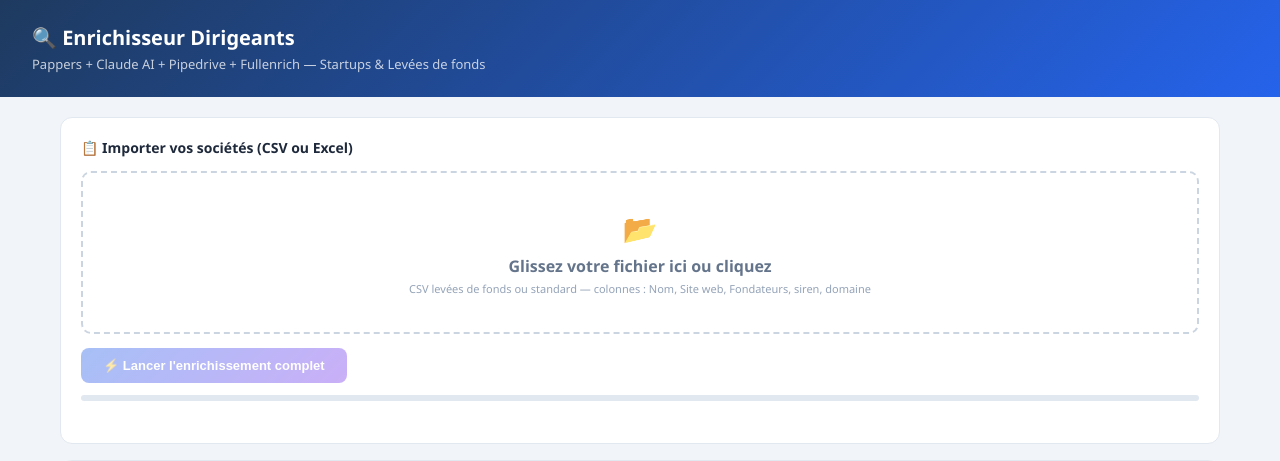
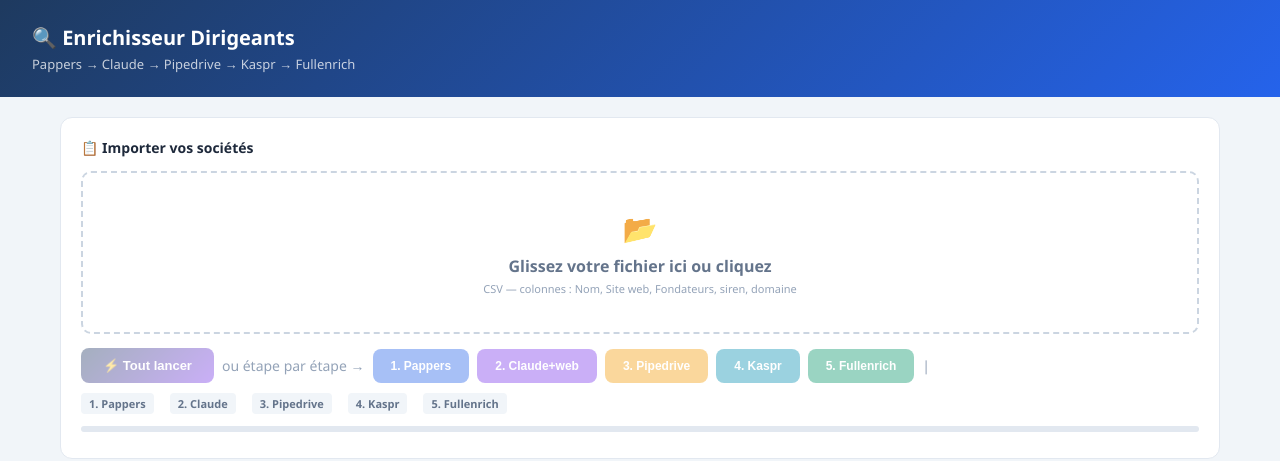
Before and after one commit to MarieMoriceau/enrichisseur-dirigeants, a FastAPI app: page / in a window 1280 px wide. Shown: the top 461 px of the page. Run offline with FastAPI, Linux system fonts and the light colour scheme.

Commit message:
Add files via upload

```diff
--- a/templates/index.html
+++ b/templates/index.html
@@ -16,13 +16,26 @@ body { font-family: 'Segoe UI', system-ui, sans-serif; background: #f1f5f9; min-
 .zone { border: 2px dashed #cbd5e1; border-radius: 10px; padding: 36px; text-align: center; cursor: pointer; color: #64748b; transition: all 0.2s; }
 .zone:hover { border-color: #2563eb; background: #eff6ff; color: #2563eb; }
 .zone input { display: none; }
-.btn { border: none; border-radius: 8px; padding: 10px 22px; font-size: 13px; font-weight: 700; cursor: pointer; transition: all 0.2s; }
-.btn-primary { background: linear-gradient(135deg, #2563eb, #7c3aed); color: white; }
-.btn-primary:disabled { opacity: 0.4; cursor: not-allowed; }
-.btn-stop { background: #ef4444; color: white; display: none; }
-.btn-export { background: #059669; color: white; display: none; }
+.btn { border: none; border-radius: 8px; padding: 10px 18px; font-size: 12px; font-weight: 700; cursor: pointer; transition: all 0.2s; }
+.btn:disabled { opacity: 0.4; cursor: not-allowed; }
+.btn-pappers  { background: #2563eb; color: white; }
+.btn-claude   { background: #7c3aed; color: white; }
+.btn-pipedrive{ background: #f59e0b; color: white; }
+.btn-kaspr    { background: #0891b2; color: white; }
+.btn-fullenrich{ background: #059669; color: white; }
+.btn-all      { background: linear-gradient(135deg, #1e3a5f, #7c3aed); color: white; padding: 10px 22px; font-size: 13px; }
+.btn-stop     { background: #ef4444; color: white; display: none; }
+.btn-export   { background: #059669; color: white; display: none; }
+.phases { display: flex; gap: 8px; flex-wrap: wrap; margin-top: 14px; align-items: center; }
+.phase-divider { color: #94a3b8; font-size: 14px; }
 .progress-bar { height: 6px; background: #e2e8f0; border-radius: 99px; overflow: hidden; margin-top: 12px; }
 .progress-fill { height: 100%; background: linear-gradient(90deg, #2563eb, #7c3aed); border-radius: 99px; transition: width 0.3s; width: 0%; }
+.status-bar { display: flex; gap: 16px; margin-top: 10px; flex-wrap: wrap; }
+.phase-status { font-size: 11px; padding: 3px 8px; border-radius: 4px; font-weight: 600; }
+.phase-idle    { background: #f1f5f9; color: #64748b; }
+.phase-running { background: #fef9c3; color: #854d0e; }
+.phase-done    { background: #dcfce7; color: #166534; }
+.phase-error   { background: #fee2e2; color: #991b1b; }
 table { width: 100%; border-collapse: collapse; font-size: 12px; }
 th { background: #f8fafc; color: #475569; font-weight: 700; padding: 10px 12px; text-align: left; border-bottom: 2px solid #e2e8f0; }
 td { padding: 9px 12px; border-bottom: 1px solid #f1f5f9; color: #334155; }
@@ -33,24 +46,24 @@ tr:hover td { background: #f8fafc; }
 .haute { background: #dcfce7; color: #166534; }
 .moyenne { background: #fef9c3; color: #854d0e; }
 .faible { background: #fee2e2; color: #991b1b; }
-.src-pappers { background: #eff6ff; color: #2563eb; }
-.src-claude { background: #f5f3ff; color: #7c3aed; }
-.src-fullenrich { background: #dcfce7; color: #166534; }
-.src-pipedrive { background: #fef9c3; color: #854d0e; }
+.src-pappers   { background: #eff6ff; color: #2563eb; }
+.src-claude    { background: #f5f3ff; color: #7c3aed; }
+.src-pipedrive { background: #fef3c7; color: #92400e; }
+.src-kaspr     { background: #e0f2fe; color: #0369a1; }
+.src-fullenrich{ background: #dcfce7; color: #166534; }
 .info { font-size: 12px; color: #059669; font-weight: 600; margin-top: 8px; }
-.row-btns { display: flex; gap: 8px; align-items: center; flex-wrap: wrap; margin-top: 14px; }
 .stat { font-size: 12px; color: #64748b; }
-.countdown { font-size: 11px; color: #7c3aed; font-weight: 600; margin-top: 4px; height: 16px; }
 </style>
 </head>
 <body>
 <div class="header">
   <h1>🔍 Enrichisseur Dirigeants</h1>
-  <p>Pappers + Claude AI + Pipedrive + Fullenrich — Startups &amp; Levées de fonds</p>
+  <p>Pappers → Claude → Pipedrive → Kaspr → Fullenrich</p>
 </div>
 <div class="container">
+
   <div class="card">
-    <h2>📋 Importer vos sociétés (CSV ou Excel)</h2>
+    <h2>📋 Importer vos sociétés</h2>
     <div class="zone" id="zone" onclick="document.getElementById('fileInput').click()"
          ondragover="event.preventDefault();this.style.borderColor='#2563eb'"
          ondragleave="this.style.borderColor=''"
@@ -58,18 +71,34 @@ tr:hover td { background: #f8fafc; }
       <input type="file" id="fileInput" accept=".csv,.xlsx,.xls" onchange="handleFile(this.files[0])">
       <div style="font-size:28px;margin-bottom:8px">📂</div>
       <div style="font-weight:700">Glissez votre fichier ici ou cliquez</div>
-      <div style="font-size:11px;margin-top:4px;color:#94a3b8">CSV levées de fonds ou standard — colonnes : Nom, Site web, Fondateurs, siren, domaine</div>
+      <div style="font-size:11px;margin-top:4px;color:#94a3b8">CSV — colonnes : Nom, Site web, Fondateurs, siren, domaine</div>
     </div>
     <div class="info" id="fileInfo"></div>
-    <div class="row-btns">
-      <button class="btn btn-primary" id="btnStart" onclick="startEnrichment()" disabled>⚡ Lancer l'enrichissement complet</button>
-      <button class="btn btn-stop" id="btnStop" onclick="stopEnrichment()">⏹ Arrêter</button>
-      <button class="btn btn-export" id="btnExport" onclick="exportCSV()">⬇️ Export CSV</button>
+
+    <div class="phases">
+      <button class="btn btn-all" id="btnAll" onclick="runAll()" disabled>⚡ Tout lancer</button>
+      <div class="phase-divider">ou étape par étape →</div>
+      <button class="btn btn-pappers"   id="btn1" onclick="runPhase1()" disabled>1. Pappers</button>
+      <button class="btn btn-claude"    id="btn2" onclick="runPhase2()" disabled>2. Claude+web</button>
+      <button class="btn btn-pipedrive" id="btn3" onclick="runPhase3()" disabled>3. Pipedrive</button>
+      <button class="btn btn-kaspr"     id="btn4" onclick="runPhase4()" disabled>4. Kaspr</button>
+      <button class="btn btn-fullenrich"id="btn5" onclick="runPhase5()" disabled>5. Fullenrich</button>
+      <div class="phase-divider">|</div>
+      <button class="btn btn-stop"   id="btnStop"   onclick="stopAll()">⏹ Stop</button>
+      <button class="btn btn-export" id="btnExport" onclick="exportCSV()">⬇️ CSV</button>
       <span class="stat" id="statLabel"></span>
     </div>
+
+    <div class="status-bar" id="statusBar">
+      <span class="phase-status phase-idle" id="s1">1. Pappers</span>
+      <span class="phase-status phase-idle" id="s2">2. Claude</span>
+      <span class="phase-status phase-idle" id="s3">3. Pipedrive</span>
+      <span class="phase-status phase-idle" id="s4">4. Kaspr</span>
+      <span class="phase-status phase-idle" id="s5">5. Fullenrich</span>
+    </div>
+
     <div class="progress-bar"><div class="progress-fill" id="progressFill"></div></div>
     <div style="font-size:11px;color:#94a3b8;margin-top:6px" id="progressLabel"></div>
-    <div class="countdown" id="countdown"></div>
   </div>
 
   <div class="card">
@@ -84,14 +113,14 @@ tr:hover td { background: #f8fafc; }
 </div>
 
 <script>
-let rows = [], results = [], running = false, stopFlag = false, countdownInterval = null;
+let rows = [], results = [], running = false, stopFlag = false;
 
+// ── File handling ──────────────────────────────────────────────
 function handleDrop(e) {
   e.preventDefault();
   document.getElementById('zone').style.borderColor = '';
   if (e.dataTransfer.files[0]) handleFile(e.dataTransfer.files[0]);
 }
-
 function handleFile(file) {
   const ext = file.name.split('.').pop().toLowerCase();
   if (ext === 'csv') {
@@ -103,9 +132,8 @@ function handleFile(file) {
     reader.onload = e => parseXLSX(e.target.result);
     reader.readAsArrayBuffer(file);
   }
-  document.getElementById('fileInfo').textContent = `✅ Fichier chargé : ${file.name}`;
+  document.getElementById('fileInfo').textContent = `✅ ${file.name}`;
 }
-
 function parseCSV(text) {
   if (text.charCodeAt(0) === 0xFEFF) text = text.slice(1);
   const sep = text.split('\n')[0].split(';').length > text.split('\n')[0].split(',').length ? ';' : ',';
@@ -119,7 +147,6 @@ function parseCSV(text) {
   }).filter(r => r.nom);
   onRowsParsed();
 }
-
 function parseXLSX(buffer) {
   if (!window.XLSX) {
     const s = document.createElement('script');
@@ -128,7 +155,6 @@ function parseXLSX(buffer) {
     document.head.appendChild(s);
   } else doParseXLSX(buffer);
 }
-
 function doParseXLSX(buffer) {
   const wb = window.XLSX.read(buffer, {type:'array'});
   const ws = wb.Sheets[wb.SheetNames[0]];
@@ -140,87 +166,149 @@ function doParseXLSX(buffer) {
   }).filter(r => r.nom);
   onRowsParsed();
 }
-
 function cleanDomain(url) {
   if (!url) return '';
-  return url.toLowerCase()
-    .replace('https://','').replace('http://','').replace('www.','')
-    .split('/')[0].trim();
+  return url.toLowerCase().replace('https://','').replace('http://','').replace('www.','').split('/')[0].trim();
 }
-
 function normalizeRow(r) {
   const get = (...keys) => { for (const k of keys) { if (r[k] && r[k] !== '—') return r[k]; } return ''; };
-  // Supporte les 2 formats : levées de fonds ET format standard
-  const rawDomaine = get('site web','domaine','domain','website','site','url');
   return {
     nom:        get('nom','name','organisation','société','societe','company','entreprise'),
     siren:      get('siren','siret'),
-    domaine:    cleanDomain(rawDomaine),
+    domaine:    cleanDomain(get('site web','domaine','domain','website','site','url')),
     org_id:     get('org id','org_id','id'),
     fondateurs: get('fondateurs','founders','fondateur'),
   };
 }
-
 function onRowsParsed() {
-  document.getElementById('fileInfo').textContent += ` — ${rows.length} société(s) détectée(s)`;
-  document.getElementById('btnStart').disabled = false;
-  document.getElementById('statLabel').textContent = `${rows.length} sociétés à enrichir`;
+  document.getElementById('fileInfo').textContent += ` — ${rows.length} société(s)`;
+  ['btnAll','btn1','btn2','btn3','btn4','btn5'].forEach(id => document.getElementById(id).disabled = false);
+  document.getElementById('statLabel').textContent = `${rows.length} sociétés`;
 }
 
-async function startEnrichment() {
+// ── Status helpers ─────────────────────────────────────────────
+function setStatus(n, state, label) {
+  const el = document.getElementById(`s${n}`);
+  el.className = `phase-status phase-${state}`;
+  el.textContent = label || el.textContent;
+}
+function setRunning(on) {
+  running = on;
+  document.getElementById('btnStop').style.display = on ? 'inline-block' : 'none';
+  document.getElementById('btnExport').style.display = on ? 'none' : 'inline-block';
+  ['btnAll','btn1','btn2','btn3','btn4','btn5'].forEach(id => document.getElementById(id).disabled = on);
+}
+
+// ── PHASE 1 : Pappers + Claude ─────────────────────────────────
+async function runPhase1() {
   if (running) return;
-  running = true; stopFlag = false; results = [];
-  document.getElementById('btnStart').disabled = true;
-  document.getElementById('btnStop').style.display = 'inline-block';
-  document.getElementById('btnExport').style.display = 'none';
+  setRunning(true);
+  stopFlag = false;
+  results = [];
   document.getElementById('tbody').innerHTML = '';
+  setStatus(1, 'running', '1. Pappers ⏳');
 
-  // PASSE 1 : Pappers + Claude + Pipedrive
   for (let i = 0; i < rows.length; i++) {
     if (stopFlag) break;
     document.getElementById('progressFill').style.width = Math.round(i/rows.length*100) + '%';
-    document.getElementById('progressLabel').textContent = `Passe 1 — ${i}/${rows.length} enrichis`;
-    document.getElementById('statLabel').textContent = `⏳ ${rows[i].nom}…`;
-
+    document.getElementById('progressLabel').textContent = `${i+1}/${rows.length} — ${rows[i].nom}`;
+    document.getElementById('statLabel').textContent = `⏳ ${rows[i].nom}`;
     try {
       const resp = await fetch('/enrich_one', {
-        method: 'POST',
-        headers: {'Content-Type': 'application/json'},
+        method: 'POST', headers: {'Content-Type':'application/json'},
         body: JSON.stringify(rows[i])
       });
       const data = await resp.json();
       if (data.results) { results.push(...data.results); renderResults(); }
     } catch(e) {
-      results.push({ societe: rows[i].nom, siren:'', prenom:'', nom_dg:'', titre:'', email:'', confiance:'', source:'' });
+      results.push({societe:rows[i].nom,siren:'',prenom:'',nom_dg:'',titre:'',email:'',confiance:'',source:''});
+    }
+    if (i < rows.length - 1 && !stopFlag) await sleep(8000);
+  }
+
+  document.getElementById('progressFill').style.width = '100%';
+  setStatus(1, 'done', `1. Pappers ✅ (${results.filter(r=>r.nom_dg).length} dirigeants)`);
+  document.getElementById('statLabel').textContent = `✅ ${results.filter(r=>r.nom_dg).length} dirigeants trouvés`;
+  document.getElementById('progressLabel').textContent = `${results.length} contacts`;
+  setRunning(false);
+  // Activer phases suivantes
+  ['btn2','btn3','btn4','btn5'].forEach(id => document.getElementById(id).disabled = false);
+}
+
+// ── PHASE 2 : Pipedrive ────────────────────────────────────────
+async function runPhase3() {
+  if (running || !results.length) return;
+  setRunning(true);
+  setStatus(3, 'running', '3. Pipedrive ⏳');
+  const sans = results.filter(r => r.nom_dg && !r.email);
+  document.getElementById('statLabel').textContent = `⏳ Pipedrive — ${sans.length} contacts à vérifier`;
+  // Pipedrive est appelé dans enrich_one, pas en batch
+  // On relance enrich_one uniquement pour les contacts sans email
+  let found = 0;
+  for (const r of sans) {
+    if (stopFlag) break;
+    try {
+      const resp = await fetch('/check_pipedrive', {
+        method: 'POST', headers: {'Content-Type':'application/json'},
+        body: JSON.stringify({prenom: r.prenom, nom: r.nom_dg})
+      });
+      const data = await resp.json();
+      if (data.email) {
+        const idx = results.indexOf(r);
+        results[idx].email = data.email;
+        results[idx].confiance = 'haute';
+        results[idx].source = (results[idx].source||'') + '+Pipedrive';
+        found++;
         renderResults();
       }
-
-    if (i < rows.length - 1 && !stopFlag) {
-      await new Promise(r => setTimeout(r, 8000));
+    } catch(e) {}
   }
+  setStatus(3, 'done', `3. Pipedrive ✅ (${found} emails)`);
+  document.getElementById('statLabel').textContent = `✅ Pipedrive : ${found} emails`;
+  setRunning(false);
 }
 
-  // PASSE 2 : Fullenrich batch automatique
-  const aEnricher = results.filter(r => r.nom_dg && (!r.email || r.confiance === 'faible'));
-  if (!stopFlag && aEnricher.length > 0) {
-    document.getElementById('statLabel').textContent = `⏳ Fullenrich — ${aEnricher.length} contacts à enrichir…`;
-    document.getElementById('progressLabel').textContent = 'Passe 2 — Fullenrich en cours…';
-    document.getElementById('progressFill').style.width = '80%';
+// ── PHASE 3 : Kaspr ────────────────────────────────────────────
+async function runPhase4() {
+  if (running || !results.length) return;
+  setRunning(true);
+  setStatus(4, 'running', '4. Kaspr ⏳');
+  await runEmailBatch('kaspr');
+  setRunning(false);
+}
+
+// ── PHASE 4 : Fullenrich ───────────────────────────────────────
+async function runPhase5() {
+  if (running || !results.length) return;
+  setRunning(true);
+  setStatus(5, 'running', '5. Fullenrich ⏳');
+  await runEmailBatch('fullenrich');
+  setRunning(false);
+}
+
+// ── Batch email enrichment (Kaspr + Fullenrich) ────────────────
+async function runEmailBatch(phase) {
+  const toEnrich = results
+    .map((r, idx) => ({...r, idx}))
+    .filter(r => r.nom_dg && (!r.email || r.confiance === 'faible'));
+
+  if (!toEnrich.length) {
+    if (phase === 'kaspr') setStatus(4, 'done', '4. Kaspr ✅ (rien à faire)');
+    else setStatus(5, 'done', '5. Fullenrich ✅ (rien à faire)');
+    document.getElementById('statLabel').textContent = '✅ Tous les emails déjà trouvés';
+    return;
+  }
+
+  document.getElementById('statLabel').textContent = `⏳ ${phase === 'kaspr' ? 'Kaspr' : 'Fullenrich'} — ${toEnrich.length} contacts…`;
 
   try {
     const resp = await fetch('/enrich_emails', {
-        method: 'POST',
-        headers: {'Content-Type': 'application/json'},
-        body: JSON.stringify({ contacts: aEnricher.map(r => ({
-          idx:      results.indexOf(r),
-          prenom:   r.prenom,
-          nom:      r.nom_dg,
-          domaine:  r.domaine,
-          societe:  r.societe,
-          siren:    r.siren,
-          email:    r.email,
-          confiance: r.confiance
-        }))})
+      method: 'POST', headers: {'Content-Type':'application/json'},
+      body: JSON.stringify({ contacts: toEnrich.map(r => ({
+        idx: r.idx, prenom: r.prenom, nom: r.nom_dg,
+        domaine: r.domaine, societe: r.societe, siren: r.siren,
+        email: r.email, confiance: r.confiance
+      })), phase })
     });
     const data = await resp.json();
     const emails = data.emails || {};
@@ -228,52 +316,55 @@ async function startEnrichment() {
     for (const [idxStr, val] of Object.entries(emails)) {
       const idx = parseInt(idxStr);
       if (idx >= 0 && idx < results.length) {
-          const email = typeof val === 'string' ? val : (val && val.email ? val.email : '');
+        const email   = typeof val === 'string' ? val : (val && val.email ? val.email : '');
         const linkedin = val && val.linkedin ? val.linkedin : '';
-          const srcTag = val && val.source ? val.source : '+Fullenrich';
+        const srcTag  = val && val.source ? val.source : `+${phase === 'kaspr' ? 'Kaspr' : 'Fullenrich'}`;
         if (email && email.includes('@')) {
           results[idx].email = email;
           results[idx].confiance = 'haute';
           if (linkedin) results[idx].linkedin = linkedin;
           const src = results[idx].source || '';
-            if (!src.includes(srcTag.replace('+',''))) results[idx].source = src + srcTag;
+          const tag = srcTag.replace('+','');
+          if (!src.includes(tag)) results[idx].source = src + srcTag;
           found++;
         }
       }
     }
     renderResults();
-      document.getElementById('statLabel').textContent = `✅ Terminé — ${found} emails Fullenrich ajoutés !`;
+    if (phase === 'kaspr') setStatus(4, 'done', `4. Kaspr ✅ (${found} emails)`);
+    else setStatus(5, 'done', `5. Fullenrich ✅ (${found} emails)`);
+    document.getElementById('statLabel').textContent = `✅ ${phase === 'kaspr' ? 'Kaspr' : 'Fullenrich'} : ${found} emails`;
   } catch(e) {
-      document.getElementById('statLabel').textContent = '⚠️ Passe 1 OK — erreur Fullenrich';
+    if (phase === 'kaspr') setStatus(4, 'error', '4. Kaspr ❌');
+    else setStatus(5, 'error', '5. Fullenrich ❌');
+    document.getElementById('statLabel').textContent = `❌ Erreur ${phase}`;
   }
-  } else if (!stopFlag) {
-    document.getElementById('statLabel').textContent = '✅ Terminé !';
 }
 
-  document.getElementById('progressFill').style.width = '100%';
-  document.getElementById('progressLabel').textContent = `Terminé — ${results.length} contacts trouvés`;
-  document.getElementById('btnStop').style.display = 'none';
-  document.getElementById('btnStart').disabled = false;
-  document.getElementById('btnExport').style.display = 'inline-block';
-  running = false;
+// ── TOUT LANCER ────────────────────────────────────────────────
+async function runAll() {
+  if (running) return;
+  stopFlag = false;
+  await runPhase1();
+  if (!stopFlag) await runPhase5(); // Kaspr + Fullenrich batch ensemble
 }
 
-function stopEnrichment() {
+function stopAll() {
   stopFlag = true;
-  if (countdownInterval) clearInterval(countdownInterval);
-  document.getElementById('countdown').textContent = '';
   document.getElementById('btnStop').style.display = 'none';
-  document.getElementById('btnExport').style.display = 'inline-block';
 }
+function sleep(ms) { return new Promise(r => setTimeout(r, ms)); }
 
+// ── Render ─────────────────────────────────────────────────────
 function renderResults() {
   const withEmail = results.filter(r => r.email).length;
   document.getElementById('statLabel').textContent = `✉️ ${withEmail} emails | 👤 ${results.filter(r=>r.nom_dg).length} dirigeants`;
   document.getElementById('tbody').innerHTML = results.map(r => {
     const conf = r.confiance || '';
-    const src = r.source || '';
+    const src  = r.source || '';
     let srcClass = 'src-claude';
     if (src.includes('Fullenrich')) srcClass = 'src-fullenrich';
+    else if (src.includes('Kaspr'))     srcClass = 'src-kaspr';
     else if (src.includes('Pipedrive')) srcClass = 'src-pipedrive';
     else if (src.includes('Pappers') && !src.includes('Claude')) srcClass = 'src-pappers';
     return `<tr>
@@ -282,13 +373,14 @@ function renderResults() {
       <td>${r.nom_dg||'—'}</td>
       <td>${r.titre||'—'}</td>
       <td>${r.email?`<span class="email-ok">${r.email}</span>`:`<span class="no-email">—</span>`}</td>
-      <td>${r.linkedin?`<a href="${r.linkedin}" target="_blank" style="color:#0077b5;font-size:11px">🔗 LinkedIn</a>`:'—'}</td>
+      <td>${r.linkedin?`<a href="${r.linkedin}" target="_blank" style="color:#0077b5;font-size:11px">🔗</a>`:'—'}</td>
       <td>${conf?`<span class="badge ${conf}">${conf}</span>`:'—'}</td>
       <td>${src?`<span class="badge ${srcClass}">${src}</span>`:'—'}</td>
     </tr>`;
   }).join('');
 }
 
+// ── Export CSV ─────────────────────────────────────────────────
 function exportCSV() {
   const headers = ['org_id','societe','siren','domaine','prenom','nom_dg','titre','email','linkedin','confiance','source'];
   const lines = [headers.join(';')];
```
Lines whose indentation alone changed are shown as unchanged.
